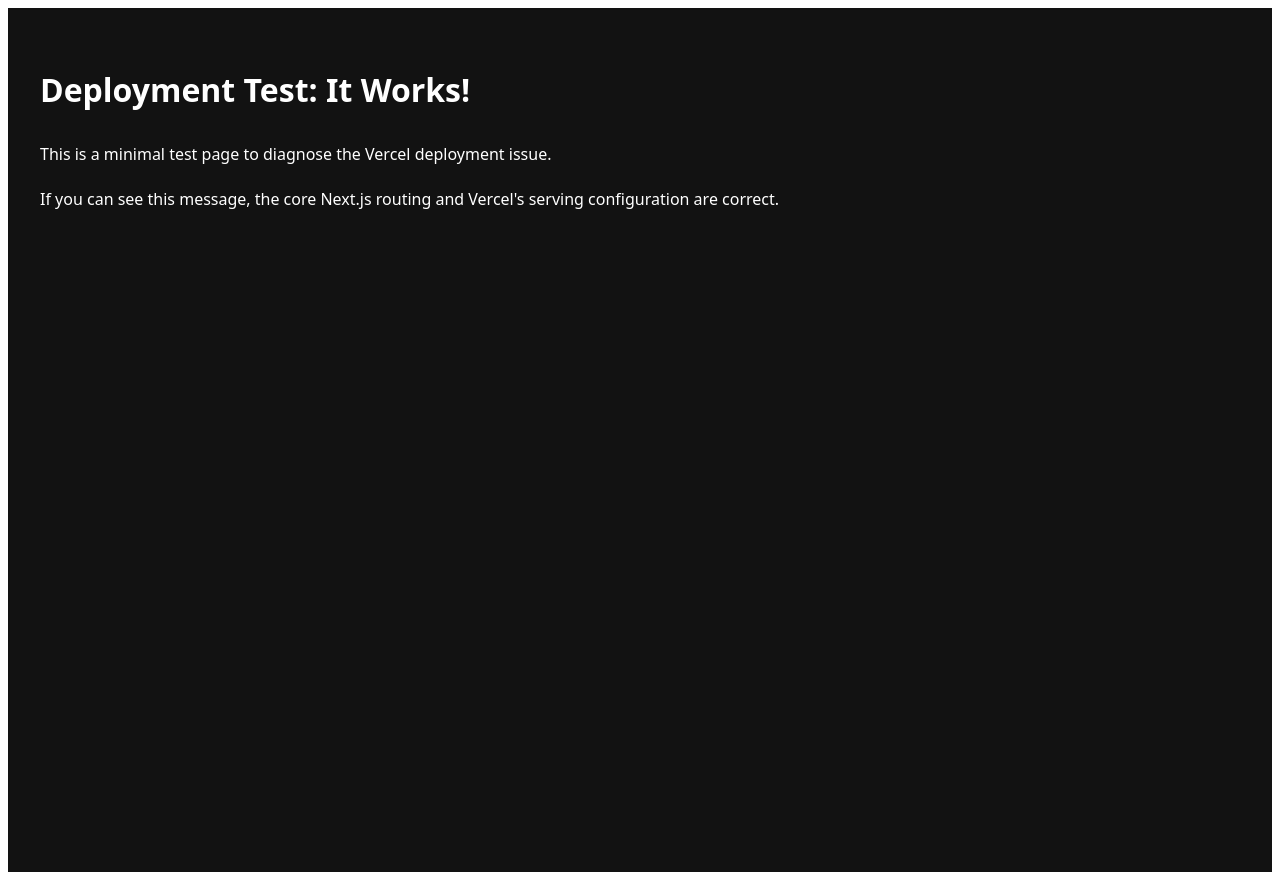
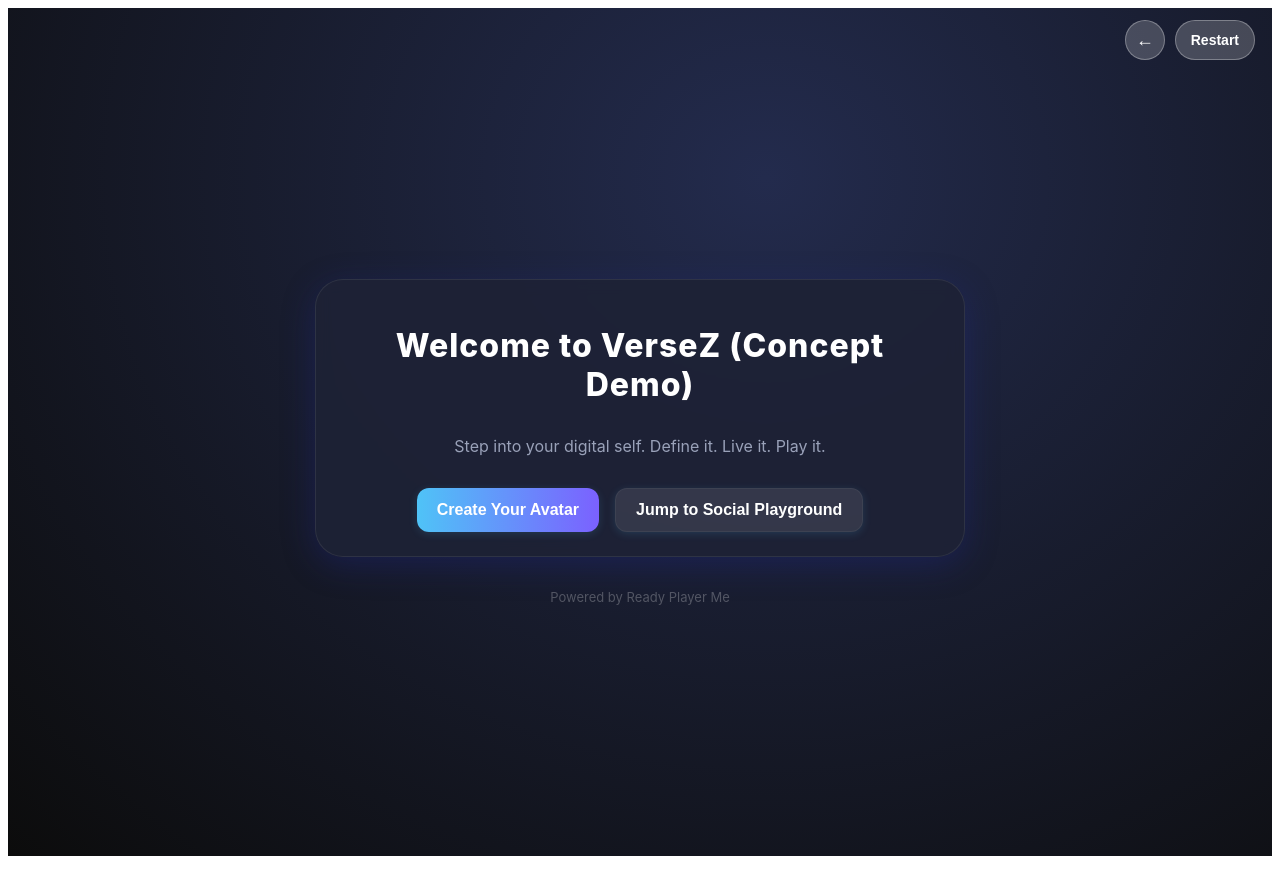
Before and after one commit to judoyulo/vz-demo-1, a Next.js app: page / in a window 1280 px wide. Built offline with nearby package versions, Linux system fonts and the light colour scheme; no server answers.

Commit message:
feat: restore original index page content

```diff
--- a/pages/index.tsx
+++ b/pages/index.tsx
@@ -1,9 +1,130 @@
+import React, { useState, useEffect } from "react";
+import { useRouter } from "next/router";
+import GlobalNav from "../components/GlobalNav";
+import {
+  getPageContainerStyle,
+  getMainContainerStyle,
+  getButtonStyle,
+  getTitleStyle,
+  LAYOUT_CONFIG
+} from "../utils/layoutConfig";
+import { voiceProcessingService } from '../lib/voiceProcessing';
+
+// Data for randomization - this part is safe to run on the server
+const BACKGROUNDS = [
+  "Orphaned Young", "Anime Pilgrim", "Alien Anthropologist", "Lottery Winner",
+  "Amnesiac", "Cult Survivor", "Former Child Star", "Time Traveler's Intern"
+];
+
+const SOCIAL_ROLES = [
+  "Police Officer", "Detective", "High School Math Teacher", "Chinese Cook", "Startup CEO",
+  "Stand-up Comedian", "Street Artist", "ER Doctor", "Bartender", "Librarian"
+];
+
+const PERSONALITIES = [
+  "Playful", "Serious", "Mysterious", "Prankster", "Flirty", "Shy", "Confident",
+  "Anxious", "Grumpy", "Kind", "Arrogant", "Curious", "Sarcastic", "Honest", "Deceptive"
+];
+
 export default function HomePage() {
+  const router = useRouter();
+  const [voiceOptions, setVoiceOptions] = useState<string[]>([]);
+
+  // useEffect runs only on the client-side, after the component mounts.
+  useEffect(() => {
+    // This is where we safely access browser-specific services.
+    const availableVoiceIds = voiceProcessingService.getAvailableEffects().map(effect => effect.id);
+    setVoiceOptions(availableVoiceIds);
+  }, []); // The empty dependency array means this runs once on mount.
+
+  const handleJumpToPlayground = () => {
+    if (voiceOptions.length === 0) {
+      // If voice options haven't loaded yet, do nothing to prevent errors.
+      console.warn("Voice options not loaded yet. Please wait a moment.");
+      return;
+    }
+
+    // 1. Generate Random Role
+    const randomBackground = BACKGROUNDS[Math.floor(Math.random() * BACKGROUNDS.length)];
+    const randomSocialRole = SOCIAL_ROLES[Math.floor(Math.random() * SOCIAL_ROLES.length)];
+    const shuffledPersonalities = PERSONALITIES.sort(() => 0.5 - Math.random());
+    const personalityCount = Math.floor(Math.random() * 3) + 1;
+    const randomPersonalities = shuffledPersonalities.slice(0, personalityCount);
+
+    const randomRole = {
+      background: randomBackground,
+      socialRole: randomSocialRole,
+      personality: randomPersonalities,
+    };
+
+    // 2. Select Random Voice
+    const randomVoice = voiceOptions[Math.floor(Math.random() * voiceOptions.length)];
+
+    // 3. Save to localStorage
+    localStorage.setItem('userRole', JSON.stringify(randomRole));
+    localStorage.setItem('selectedVoice', randomVoice);
+    localStorage.setItem('rpmAvatarUrl', 'https://models.readyplayer.me/658be9e8fc8bec95443583f6.glb');
+
+    console.log("Generated Random Profile:", {
+        role: randomRole,
+        voice: randomVoice,
+    });
+
+    // 4. Navigate to the app page
+    router.push("/app");
+  };
+
   return (
-    <div style={{ fontFamily: 'system-ui, sans-serif', lineHeight: '1.8', padding: '2rem', color: 'white', background: '#121212', minHeight: '100vh' }}>
-      <h1>Deployment Test: It Works!</h1>
-      <p>This is a minimal test page to diagnose the Vercel deployment issue.</p>
-      <p>If you can see this message, the core Next.js routing and Vercel's serving configuration are correct.</p>
+    <div style={getPageContainerStyle()}>
+      <GlobalNav />
+      <div
+        style={{
+          ...getMainContainerStyle(),
+          textAlign: "center",
+          padding: `${LAYOUT_CONFIG.spacing.container} ${LAYOUT_CONFIG.spacing.container}`,
+        }}
+      >
+        <h1 style={getTitleStyle('h1')}>
+          Welcome to VerseZ (Concept Demo)
+        </h1>
+        <p style={{
+          fontSize: LAYOUT_CONFIG.fontSize.body,
+          opacity: 0.85,
+          marginBottom: LAYOUT_CONFIG.spacing.section,
+          color: LAYOUT_CONFIG.colors.textMuted
+        }}>
+          Step into your digital self. Define it. Live it. Play it.
+        </p>
+        <div style={{ display: 'flex', justifyContent: 'center', gap: '1rem' }}>
+          <button
+            style={{
+              ...getButtonStyle('primary'),
+              marginTop: LAYOUT_CONFIG.spacing.small,
+              padding: `${LAYOUT_CONFIG.spacing.small} ${LAYOUT_CONFIG.spacing.section}`,
+              fontSize: LAYOUT_CONFIG.fontSize.body,
+            }}
+            onClick={() => router.push("/avatar")}
+          >
+            Create Your Avatar
+          </button>
+          <button
+            style={{
+              ...getButtonStyle('secondary'),
+              marginTop: LAYOUT_CONFIG.spacing.small,
+              padding: `${LAYOUT_CONFIG.spacing.small} ${LAYOUT_CONFIG.spacing.section}`,
+              fontSize: LAYOUT_CONFIG.fontSize.body,
+            }}
+            onClick={handleJumpToPlayground}
+            // Disable the button until the voice options are loaded to prevent errors
+            disabled={voiceOptions.length === 0}
+          >
+            Jump to Social Playground
+          </button>
+        </div>
+      </div>
+      <div style={{ opacity: 0.25, fontSize: 13, marginTop: 12 }}>
+        Powered by Ready Player Me
+      </div>
     </div>
   );
 }
```
